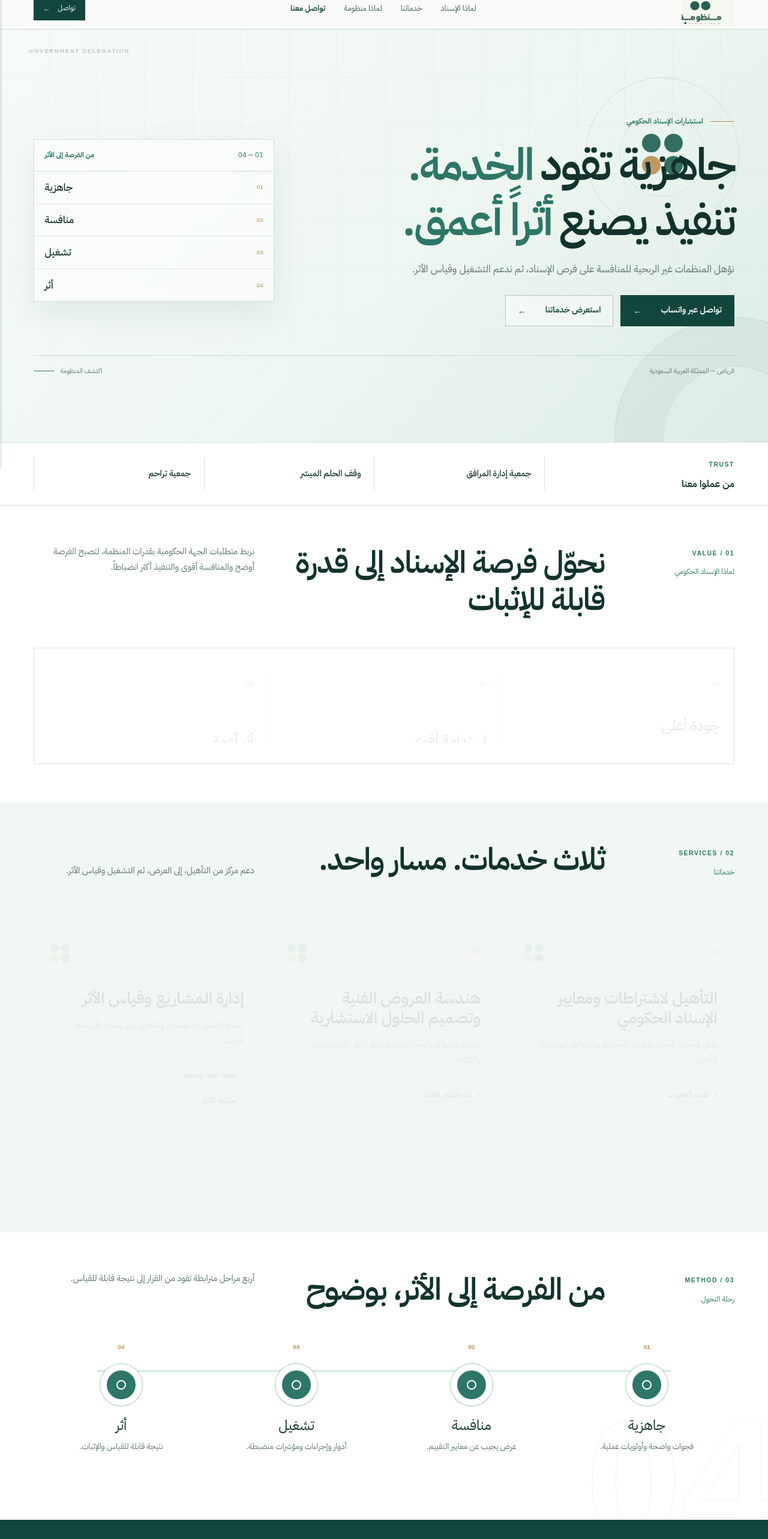
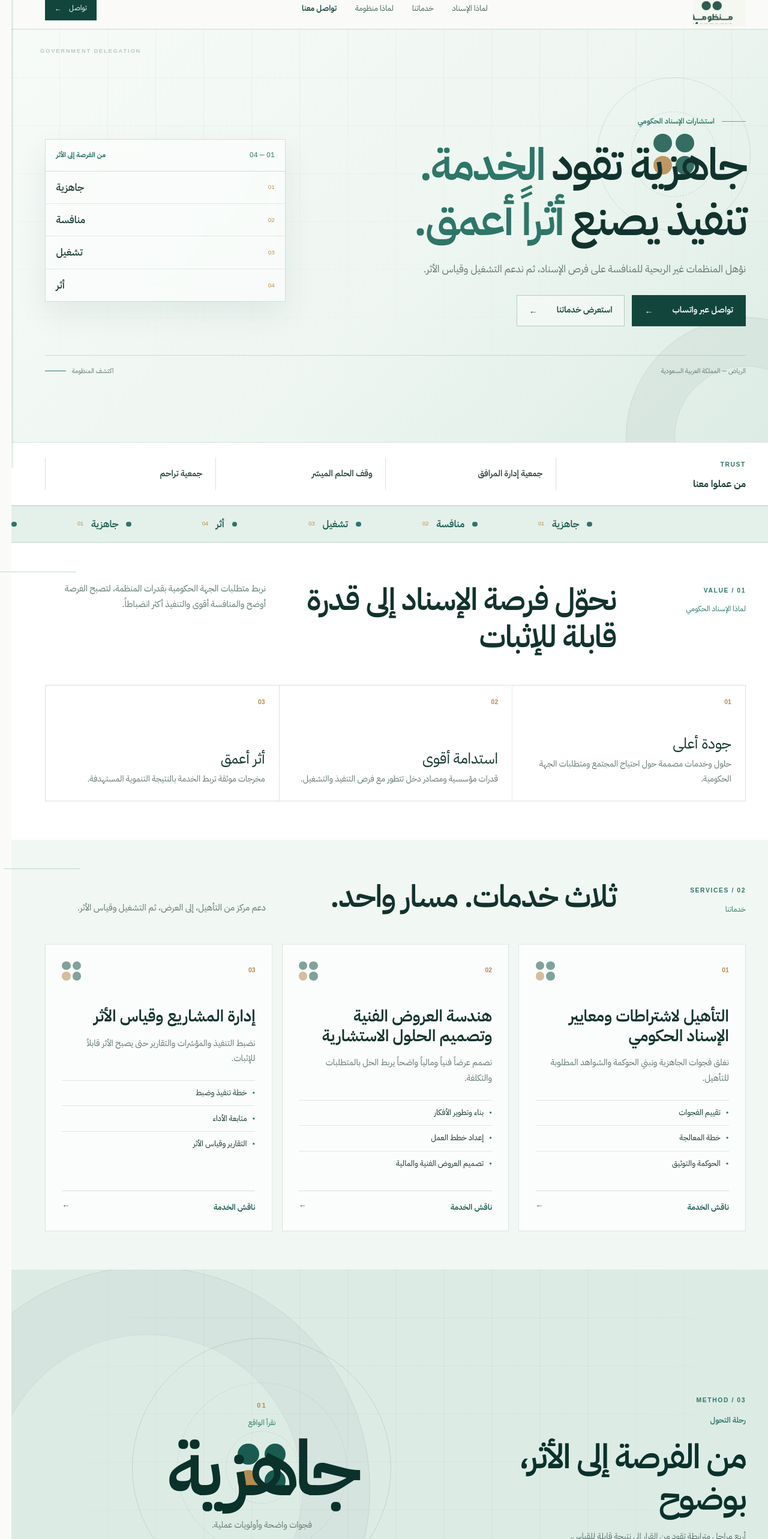
Before and after one commit to aslaan19/manzoumah-site, a Next.js app: page / in a window 1280 px wide. Shown: the part 20-2586 px from the top of the page at 60% size. Built offline with nearby package versions, Linux system fonts and the light colour scheme.

Commit message:
Add scroll-led transformation experience

```diff
--- a/app/globals.css
+++ b/app/globals.css
@@ -171,17 +171,44 @@ nav a:hover::after { transform: scaleX(1); }
 .service-card li::before { content: "•"; margin-inline-end: .55rem; color: var(--green-700); }
 .service-card > a { display: flex; justify-content: space-between; margin-block-start: auto; padding-block-start: 1rem; border-block-start: 1px solid var(--line); color: var(--green-800); font-size: .82rem; font-weight: 600; }
 
-/* Clear four-step journey */
-.journey { overflow: hidden; background: #fff; }
-.journey::before { content: "04"; position: absolute; inset-inline-start: -1rem; inset-block-end: -5rem; color: transparent; -webkit-text-stroke: 1px rgba(18,70,61,.07); font: 700 18rem/1 Arial, sans-serif; }
-.journey-grid { position: relative; display: grid; grid-template-columns: repeat(4, 1fr); margin: 0; padding: 0; list-style: none; }
-.journey-grid::before { content: ""; position: absolute; inset-inline: 9%; inset-block-start: 3.45rem; height: 2px; background: var(--green-200); }
-.journey-grid li { position: relative; min-height: 15rem; padding: 0 1.1rem; text-align: center; }
-.journey-grid li > span { color: var(--gold); font: 600 .62rem/1 Arial, sans-serif; }
-.journey-grid li > i { position: relative; z-index: 1; width: 4.4rem; aspect-ratio: 1; display: grid; place-items: center; margin: 1rem auto 1.2rem; border: .7rem solid #fff; border-radius: 50%; background: var(--green-700); box-shadow: 0 0 0 1px var(--green-300); }
-.journey-grid li > i::before { content: ""; width: 1rem; aspect-ratio: 1; border: 2px solid #fff; border-radius: 50%; }
-.journey-grid h3 { margin: 0 0 .55rem; font-size: 1.45rem; }
-.journey-grid p { margin: 0; color: var(--muted); font-size: .84rem; }
+/* Moving transformation rail */
+.kinetic-rail { --rail-shift: 0vw; position: relative; z-index: 2; overflow: hidden; padding-block: 1rem; border-block: 1px solid rgba(18,70,61,.14); background: var(--green-100); }
+.kinetic-rail-track { width: max-content; display: flex; align-items: center; transform: translateX(var(--rail-shift)); transition: transform .12s linear; }
+.kinetic-rail span { min-width: 12rem; display: flex; align-items: center; justify-content: center; gap: .8rem; color: var(--green-800); font-size: 1rem; font-weight: 600; }
+.kinetic-rail span i { width: .55rem; aspect-ratio: 1; border-radius: 50%; background: var(--green-700); }
+.kinetic-rail span b { color: var(--gold); font: 500 .58rem/1 Arial, sans-serif; }
+
+/* Scroll-pinned transformation story */
+.impact-sequence { --impact-progress: 0; --impact-rotation: 0deg; position: relative; height: 360svh; background: #dcece5; color: var(--green-950); }
+.impact-sticky { position: sticky; inset-block-start: 4.25rem; height: calc(100svh - 4.25rem); overflow: hidden; }
+.impact-sticky::before { content: ""; position: absolute; width: min(58vw, 48rem); aspect-ratio: 1; inset-inline-end: -9rem; inset-block-start: 50%; border: 1px solid rgba(18,70,61,.12); border-radius: 50%; box-shadow: inset 0 0 0 7rem rgba(255,255,255,.18), inset 0 0 0 calc(7rem + 1px) rgba(18,70,61,.08); transform: translateY(-50%) rotate(var(--impact-rotation)); }
+.impact-sticky::after { content: ""; position: absolute; inset: 0; background-image: linear-gradient(rgba(18,70,61,.045) 1px, transparent 1px), linear-gradient(90deg, rgba(18,70,61,.045) 1px, transparent 1px); background-size: 5rem 5rem; mask-image: linear-gradient(90deg, transparent, #000 25%, #000 75%, transparent); pointer-events: none; }
+.impact-ghost { position: absolute; inset-inline-start: -.03em; inset-block-end: -.28em; color: transparent; -webkit-text-stroke: 1px rgba(18,70,61,.07); font: 700 clamp(11rem, 25vw, 24rem)/1 Arial, sans-serif; letter-spacing: -.06em; }
+.impact-shell { position: relative; z-index: 2; height: 100%; display: grid; grid-template-columns: 4fr 7fr; grid-template-rows: 1fr auto; gap: 2rem; align-items: center; }
+.impact-intro { max-width: 25rem; }
+.impact-intro > p { margin: .6rem 0 1rem; color: var(--green-700); font-size: .8rem; font-weight: 600; }
+.impact-intro h2 { margin: 0 0 1rem; font-size: clamp(2.5rem, 4.4vw, 4.2rem); font-weight: 600; letter-spacing: -.035em; }
+.impact-intro small { display: block; color: var(--muted); font-size: .88rem; line-height: 1.8; }
+.impact-stage { position: relative; min-height: 31rem; display: grid; place-items: center; }
+.impact-orbit { position: absolute; width: min(34vw, 27rem); aspect-ratio: 1; display: grid; place-items: center; border: 1px solid rgba(18,70,61,.14); border-radius: 50%; transform: rotate(var(--impact-rotation)); }
+.impact-orbit::before, .impact-orbit::after { content: ""; position: absolute; border: 1px dashed rgba(18,70,61,.13); border-radius: 50%; }
+.impact-orbit::before { inset: 17%; }
+.impact-orbit::after { inset: 36%; }
+.impact-orbit .brand-mark { width: 5rem; gap: .55rem; transform: rotate(calc(var(--impact-rotation) * -1)); }
+.impact-steps { position: relative; width: 100%; min-height: 24rem; margin: 0; padding: 0; list-style: none; }
+.impact-steps li { position: absolute; inset: 0; display: grid; align-content: center; justify-items: center; text-align: center; opacity: 0; transform: translateY(3rem) scale(.94); transition: opacity .5s ease, transform .75s cubic-bezier(.22,1,.36,1); pointer-events: none; }
+.impact-steps li > span { color: var(--gold); font: 600 .7rem/1 Arial, sans-serif; letter-spacing: .18em; }
+.impact-steps li > p { margin: .7rem 0 .2rem; color: var(--green-700); font-size: .78rem; }
+.impact-steps li h3 { margin: 0; font-size: clamp(5rem, 10vw, 9rem); font-weight: 600; letter-spacing: -.06em; line-height: 1; }
+.impact-steps li > div { max-width: 19rem; margin-block-start: 1rem; color: var(--muted); font-size: .9rem; }
+.impact-sequence[data-step="0"] .impact-steps li:nth-child(1), .impact-sequence[data-step="1"] .impact-steps li:nth-child(2), .impact-sequence[data-step="2"] .impact-steps li:nth-child(3), .impact-sequence[data-step="3"] .impact-steps li:nth-child(4) { opacity: 1; transform: none; pointer-events: auto; }
+.impact-footer { grid-column: 1 / -1; display: grid; grid-template-columns: minmax(12rem, 1fr) auto auto; gap: 2rem; align-items: center; padding-block-end: 1.4rem; }
+.impact-progress-line { height: 2px; overflow: hidden; background: rgba(18,70,61,.12); }
+.impact-progress-line span { width: 100%; height: 100%; display: block; background: var(--green-700); transform: scaleX(var(--impact-progress)); transform-origin: right; }
+.impact-nav { display: flex; gap: 1.4rem; color: rgba(18,70,61,.34); font: 600 .6rem/1 Arial, sans-serif; }
+.impact-nav span { transition: color .3s ease, transform .3s ease; }
+.impact-sequence[data-step="0"] .impact-nav span:nth-child(1), .impact-sequence[data-step="1"] .impact-nav span:nth-child(2), .impact-sequence[data-step="2"] .impact-nav span:nth-child(3), .impact-sequence[data-step="3"] .impact-nav span:nth-child(4) { color: var(--green-900); transform: translateY(-.25rem); }
+.impact-footer > p { margin: 0; color: var(--green-700); font-size: .68rem; }
 
 /* Why us */
 .why-us { overflow: hidden; background: var(--green-900); color: #fff; }
@@ -220,20 +247,19 @@ footer { padding-block: 2.4rem; background: #092c27; color: #fff; }
 /* Motion */
 .motion-ready .reveal { opacity: 0; transform: translateY(1.75rem); transition: opacity .7s ease, transform .8s cubic-bezier(.22,1,.36,1); }
 .motion-ready .reveal.is-visible { opacity: 1; transform: none; }
+.motion-ready .scroll-item { opacity: 0; clip-path: inset(0 0 28% 0); transform: translateY(2.8rem) scale(.97); transition: opacity .65s ease, clip-path .9s cubic-bezier(.22,1,.36,1), transform .9s cubic-bezier(.22,1,.36,1); }
+.motion-ready .scroll-item.is-visible { opacity: 1; clip-path: inset(0); transform: none; }
+.motion-ready .scroll-item:nth-child(2) { transition-delay: .1s; }
+.motion-ready .scroll-item:nth-child(3) { transition-delay: .2s; }
+.motion-ready .scroll-item:nth-child(4) { transition-delay: .3s; }
+[data-scroll-scene]::after { content: ""; position: absolute; width: 8rem; height: 1px; inset-inline-end: 0; inset-block-start: 3rem; background: var(--green-300); transform: translateX(var(--scene-shift)); opacity: .65; pointer-events: none; }
+.why-us[data-scroll-scene]::after { background: rgba(255,255,255,.2); }
 .motion-ready .hero-copy > *, .motion-ready .hero-path { opacity: 0; transform: translateY(1.5rem); animation: heroIn .8s cubic-bezier(.22,1,.36,1) forwards; }
 .motion-ready .hero-copy > *:nth-child(2) { animation-delay: .08s; }
 .motion-ready .hero-copy > *:nth-child(3) { animation-delay: .16s; }
 .motion-ready .hero-copy > *:nth-child(4) { animation-delay: .24s; }
 .motion-ready .hero-path { animation-delay: .2s; }
 @keyframes heroIn { to { opacity: 1; transform: none; } }
-
-@supports (animation-timeline: view()) {
-  .service-card, .outcome-grid article, .journey-grid li, .why-grid article { animation: cardReveal linear both; animation-timeline: view(); animation-range: entry 5% entry 58%; }
-  .journey-grid li:nth-child(2), .why-grid article:nth-child(2) { animation-range: entry 12% entry 65%; }
-  .journey-grid li:nth-child(3), .why-grid article:nth-child(3) { animation-range: entry 19% entry 72%; }
-  .journey-grid li:nth-child(4), .why-grid article:nth-child(4) { animation-range: entry 26% entry 79%; }
-  @keyframes cardReveal { from { opacity: .1; transform: translateY(2rem); clip-path: inset(0 0 35% 0); } to { opacity: 1; transform: none; clip-path: inset(0); } }
-}
 
 @media (max-width: 900px) {
   .header-inner { grid-template-columns: 5.5rem 1fr auto; }
@@ -242,6 +268,8 @@ footer { padding-block: 2.4rem; background: #092c27; color: #fff; }
   .hero h1 { font-size: clamp(3rem, 7.5vw, 4.7rem); }
   .section-heading { grid-template-columns: 2fr 6fr 4fr; gap: 1.2rem; }
   .service-card { min-height: 31rem; padding: 1.3rem; }
+  .impact-shell { grid-template-columns: 5fr 7fr; }
+  .impact-stage { min-height: 28rem; }
 }
 
 @media (max-width: 760px) {
@@ -281,17 +309,32 @@ footer { padding-block: 2.4rem; background: #092c27; color: #fff; }
   .trust-layout { display: block; padding-block: 1.5rem; }
   .trust-list { grid-template-columns: 1fr; margin-block-start: 1rem; border: 0; border-block-start: 1px solid var(--line); }
   .trust-list strong { padding-inline: 0; border-inline-end: 0; border-block-end: 1px solid var(--line); }
+  .kinetic-rail { padding-block: .8rem; }
+  .kinetic-rail span { min-width: 9rem; font-size: .82rem; }
   .section-heading { grid-template-columns: 1fr; gap: .75rem; margin-block-end: 2rem; }
   .section-heading h2 { font-size: clamp(2.15rem, 10vw, 3rem); }
-  .outcome-grid, .service-grid, .journey-grid, .why-grid { grid-template-columns: 1fr; }
+  .outcome-grid, .service-grid, .why-grid { grid-template-columns: 1fr; }
   .outcome-grid article { min-height: 9.5rem; border-inline-end: 0; border-block-end: 1px solid var(--line); }
   .service-card { min-height: auto; }
   .service-card h3 { margin-block-start: 2rem; }
-  .journey-grid::before { width: 2px; height: calc(100% - 3rem); inset-inline-start: 2.2rem; inset-inline-end: auto; inset-block-start: 1.5rem; }
-  .journey-grid li { min-height: auto; display: grid; grid-template-columns: 4.4rem 1fr; column-gap: 1rem; padding: 0 0 2rem; text-align: start; }
-  .journey-grid li > span { position: absolute; inset-inline-start: 1.85rem; inset-block-start: 2rem; z-index: 2; color: #fff; }
-  .journey-grid li > i { grid-row: 1 / span 2; margin: 0; }
-  .journey-grid h3 { align-self: end; margin-block-end: .3rem; }
+  .impact-sequence { height: 330svh; }
+  .impact-sticky { inset-block-start: 4rem; height: calc(100svh - 4rem); }
+  .impact-sticky::before { width: 23rem; inset-inline-end: -11rem; box-shadow: inset 0 0 0 4rem rgba(255,255,255,.18), inset 0 0 0 calc(4rem + 1px) rgba(18,70,61,.08); }
+  .impact-ghost { font-size: 9rem; inset-block-end: -.1em; }
+  .impact-shell { grid-template-columns: 1fr; grid-template-rows: auto 1fr auto; gap: .5rem; padding-block: 1.2rem; }
+  .impact-intro { max-width: 19rem; align-self: start; }
+  .impact-intro > p { margin-block: .3rem; }
+  .impact-intro h2 { margin-block-end: .3rem; font-size: 2rem; }
+  .impact-intro small { display: none; }
+  .impact-stage { min-height: 0; }
+  .impact-orbit { width: 17rem; }
+  .impact-orbit .brand-mark { width: 3.8rem; }
+  .impact-steps { min-height: 17rem; }
+  .impact-steps li h3 { font-size: clamp(4rem, 20vw, 6rem); }
+  .impact-steps li > div { max-width: 15rem; font-size: .8rem; }
+  .impact-footer { grid-template-columns: 1fr auto; gap: 1rem; padding-block-end: .5rem; }
+  .impact-nav { gap: .7rem; }
+  .impact-footer > p { display: none; }
   .why-grid article { min-height: 9.5rem; border-inline-end: 0; border-block-end: 1px solid rgba(255,255,255,.16); }
   .contact-card { grid-template-columns: 1fr; gap: 2rem; padding-block: 2rem; }
   .footer-layout { grid-template-columns: 1fr; gap: 1rem; }
@@ -302,6 +345,6 @@ footer { padding-block: 2.4rem; background: #092c27; color: #fff; }
 @media (prefers-reduced-motion: reduce) {
   html { scroll-behavior: auto; }
   *, *::before, *::after { animation-duration: .01ms !important; animation-iteration-count: 1 !important; transition-duration: .01ms !important; }
-  .motion-ready .reveal, .motion-ready .hero-copy > *, .motion-ready .hero-path { opacity: 1; transform: none; }
+  .motion-ready .reveal, .motion-ready .scroll-item, .motion-ready .hero-copy > *, .motion-ready .hero-path { opacity: 1; clip-path: none; transform: none; }
   .hero-orbit { transform: none; }
 }
--- a/app/page.tsx
+++ b/app/page.tsx
@@ -37,12 +37,62 @@ function BrandIntro({ phase, onSkip }: { phase: IntroPhase; onSkip: () => void }
   );
 }
 
+function KineticRail() {
+  return (
+    <div className="kinetic-rail" aria-hidden="true">
+      <div className="kinetic-rail-track">
+        {[0, 1, 2].flatMap((set) => content.hero.journeySteps.map((step, index) => (
+          <span key={`${set}-${step}`}><i />{step}<b>{String(index + 1).padStart(2, "0")}</b></span>
+        )))}
+      </div>
+    </div>
+  );
+}
+
+function ImpactSequence() {
+  return (
+    <section className="impact-sequence" data-step="0" id="methodology" aria-label={content.impactSequence.ariaLabel}>
+      <div className="impact-sticky">
+        <div className="impact-ghost" aria-hidden="true">MANZOMA</div>
+        <div className="shell impact-shell">
+          <div className="impact-intro">
+            <span className="section-tag">03 / METHOD</span>
+            <p>{content.impactSequence.eyebrow}</p>
+            <h2>{content.impactSequence.title}</h2>
+            <small>{content.impactSequence.description}</small>
+          </div>
+          <div className="impact-stage">
+            <div className="impact-orbit" aria-hidden="true"><BrandMark /></div>
+            <ol className="impact-steps">
+              {content.impactSequence.steps.map((step) => (
+                <li key={step.number}>
+                  <span>{step.number}</span>
+                  <p>{step.kicker}</p>
+                  <h3>{step.title}</h3>
+                  <div>{step.description}</div>
+                </li>
+              ))}
+            </ol>
+          </div>
+          <div className="impact-footer">
+            <div className="impact-progress-line" aria-hidden="true"><span /></div>
+            <div className="impact-nav" aria-hidden="true">
+              {content.impactSequence.steps.map((step) => <span key={step.number}>{step.number}</span>)}
+            </div>
+            <p>{content.impactSequence.scrollHint}</p>
+          </div>
+        </div>
+      </div>
+    </section>
+  );
+}
+
 export default function Home() {
   const [introPhase, setIntroPhase] = useState<IntroPhase>("visible");
 
   useEffect(() => {
     document.documentElement.classList.add("motion-ready");
-    const elements = Array.from(document.querySelectorAll<HTMLElement>(".reveal"));
+    const elements = Array.from(document.querySelectorAll<HTMLElement>(".reveal, .scroll-item"));
     const observer = new IntersectionObserver(
       (entries) => entries.forEach((entry) => {
         if (entry.isIntersecting) {
@@ -54,6 +104,9 @@ export default function Home() {
     );
     elements.forEach((element) => observer.observe(element));
 
+    const impactScene = document.querySelector<HTMLElement>(".impact-sequence");
+    const kineticRail = document.querySelector<HTMLElement>(".kinetic-rail");
+    const motionScenes = Array.from(document.querySelectorAll<HTMLElement>("[data-scroll-scene]"));
     let frame = 0;
     const updateScroll = () => {
       if (frame) return;
@@ -61,6 +114,25 @@ export default function Home() {
         const scrollable = Math.max(1, document.documentElement.scrollHeight - window.innerHeight);
         document.documentElement.style.setProperty("--page-progress", String(Math.min(1, window.scrollY / scrollable)));
         document.documentElement.style.setProperty("--scroll-offset", `${Math.min(window.scrollY, 900) * .08}px`);
+        if (impactScene) {
+          const bounds = impactScene.getBoundingClientRect();
+          const travel = Math.max(1, impactScene.offsetHeight - window.innerHeight);
+          const progress = Math.min(1, Math.max(0, -bounds.top / travel));
+          impactScene.style.setProperty("--impact-progress", String(progress));
+          impactScene.style.setProperty("--impact-rotation", `${progress * 160}deg`);
+          impactScene.dataset.step = String(Math.min(3, Math.floor(progress * 4)));
+        }
+        if (kineticRail) {
+          const bounds = kineticRail.getBoundingClientRect();
+          const progress = Math.min(1, Math.max(0, (window.innerHeight - bounds.top) / (window.innerHeight + bounds.height)));
+          kineticRail.style.setProperty("--rail-shift", `${progress * -24}vw`);
+        }
+        motionScenes.forEach((scene) => {
+          const bounds = scene.getBoundingClientRect();
+          const progress = Math.min(1, Math.max(0, (window.innerHeight - bounds.top) / (window.innerHeight + bounds.height)));
+          scene.style.setProperty("--scene-progress", String(progress));
+          scene.style.setProperty("--scene-shift", `${(progress - .5) * -70}px`);
+        });
         frame = 0;
       });
     };
@@ -158,7 +230,9 @@ export default function Home() {
           </div>
         </section>
 
-        <section className="section delegation" id="delegation">
+        <KineticRail />
+
+        <section className="section delegation" id="delegation" data-scroll-scene>
           <div className="shell reveal">
             <div className="section-heading compact-heading">
               <div><span className="section-tag">01 / VALUE</span><p>{content.delegation.eyebrow}</p></div>
@@ -167,13 +241,13 @@ export default function Home() {
             </div>
             <div className="outcome-grid">
               {content.delegation.outcomes.map((outcome, index) => (
-                <article key={outcome.title}><span>0{index + 1}</span><h3>{outcome.title}</h3><p>{outcome.description}</p></article>
+                <article className="scroll-item" key={outcome.title}><span>0{index + 1}</span><h3>{outcome.title}</h3><p>{outcome.description}</p></article>
               ))}
             </div>
           </div>
         </section>
 
-        <section className="section services" id="services">
+        <section className="section services" id="services" data-scroll-scene>
           <div className="shell">
             <div className="section-heading reveal">
               <div><span className="section-tag">02 / SERVICES</span><p>{content.servicesIntro.eyebrow}</p></div>
@@ -182,7 +256,7 @@ export default function Home() {
             </div>
             <div className="service-grid">
               {content.services.map((service) => (
-                <article className="service-card reveal" key={service.number}>
+                <article className="service-card scroll-item" key={service.number}>
                   <div className="service-card-top"><span>{service.number}</span><BrandMark /></div>
                   <h3>{service.title}</h3>
                   <p>{service.description}</p>
@@ -194,34 +268,21 @@ export default function Home() {
           </div>
         </section>
 
-        <section className="section journey" id="methodology">
-          <div className="shell reveal">
-            <div className="section-heading compact-heading">
-              <div><span className="section-tag">03 / METHOD</span><p>{content.impactSequence.eyebrow}</p></div>
-              <h2>{content.impactSequence.title}</h2>
-              <p>{content.impactSequence.description}</p>
-            </div>
-            <ol className="journey-grid">
-              {content.impactSequence.steps.map((step) => (
-                <li key={step.number}><span>{step.number}</span><i aria-hidden="true" /><h3>{step.title}</h3><p>{step.description}</p></li>
-              ))}
-            </ol>
-          </div>
-        </section>
+        <ImpactSequence />
 
-        <section className="section why-us" id="why-us">
+        <section className="section why-us" id="why-us" data-scroll-scene>
           <div className="shell reveal">
             <div className="section-heading compact-heading light-heading">
               <div><span className="section-tag">04 / WHY US</span><p>{content.whyUs.eyebrow}</p></div>
               <h2>{content.whyUs.title}</h2>
             </div>
             <div className="why-grid">
-              {content.whyUs.points.map((point) => <article key={point.number}><span>{point.number}</span><h3>{point.title}</h3><p>{point.description}</p></article>)}
+              {content.whyUs.points.map((point) => <article className="scroll-item" key={point.number}><span>{point.number}</span><h3>{point.title}</h3><p>{point.description}</p></article>)}
             </div>
           </div>
         </section>
 
-        <section className="section contact" id="contact">
+        <section className="section contact" id="contact" data-scroll-scene>
           <div className="shell contact-card reveal">
             <div>
               <span className="section-tag">05 / CONTACT</span>
```
Also changed, not shown: 1 other file (tests, documents, lock files or other folders).
